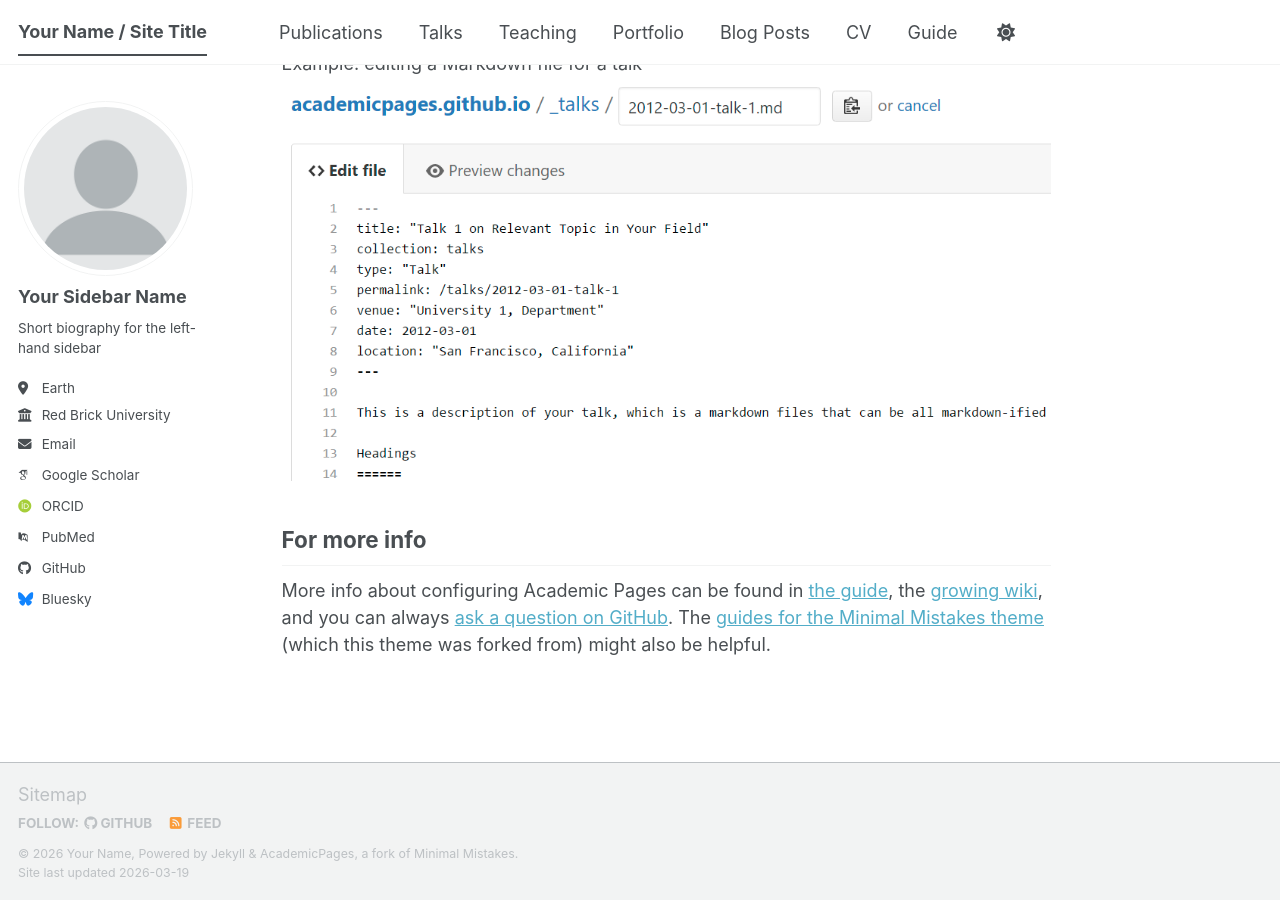
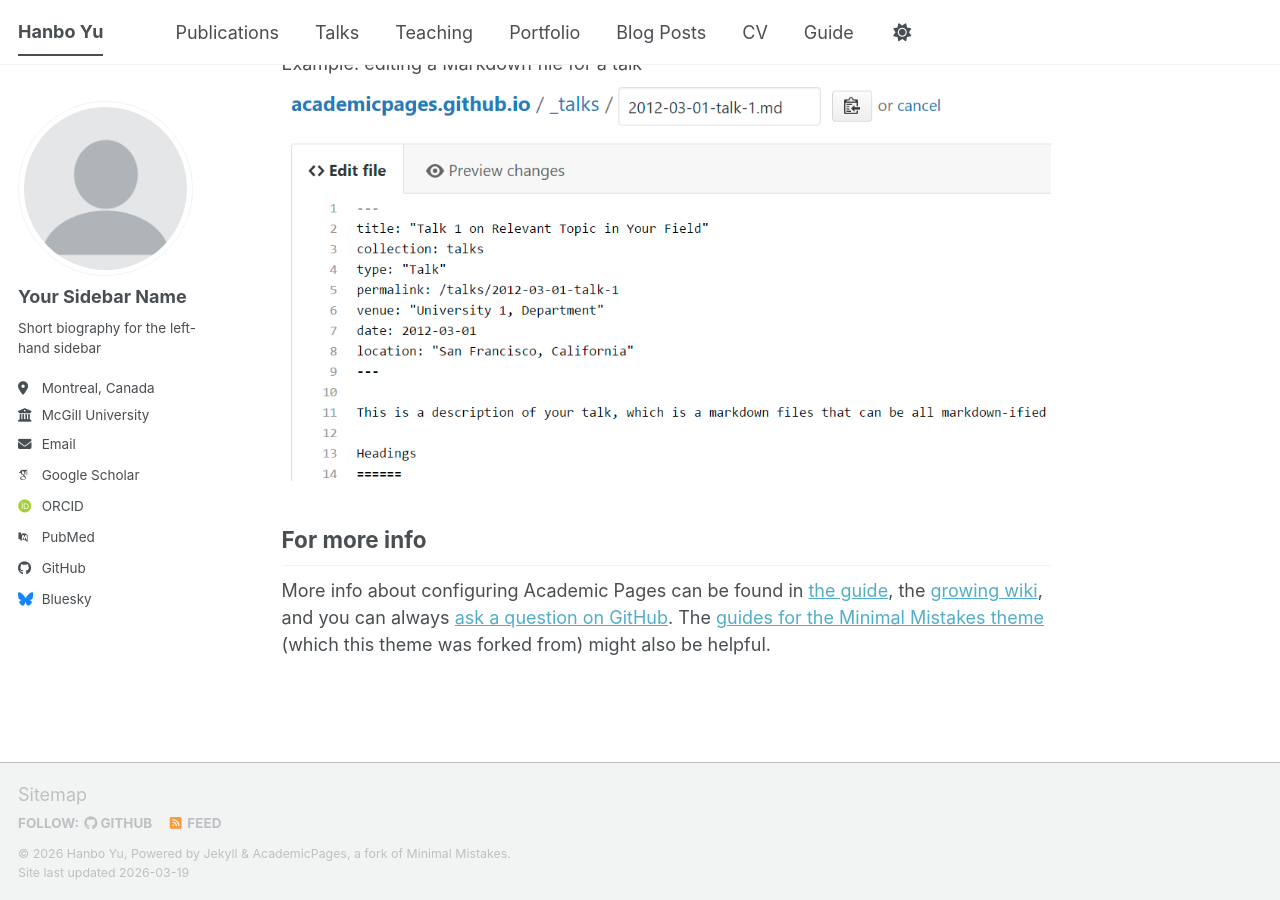
Before and after one commit to Hanbo-Yu/hanbo_yu.github.io, a Jekyll site: the page built from _pages/about.md, in a window 1280 px wide and 900 px high, scrolled down 2720 px. Built offline with Jekyll 4.4.1, drawn with Linux system fonts in a browser that asks for light colours; some web fonts are replaced; a script bundle is joined from its source files by our own code; library files that are not in the unit come from our copies.

Commit message:
Test editing

```diff
--- a/_config.yml
+++ b/_config.yml
@@ -9,14 +9,14 @@
 # Basic Site Settings
 locale                   : "en-US"
 site_theme               : "default" # The available themes options are "default", "air", "sunrise", "mint", "dirt" and "contrast"
-title                    : "Your Name / Site Title"
+title                    : "Hanbo Yu"
 title_separator          : "-"
-name                     : &name "Your Name"
+name                     : &name "Hanbo Yu"
 description              : &description "Your Name's academic portfolio"   # Update this with a general description of your site, this is the default if not overridden by a page
-url                      : https://academicpages.github.io # The base hostname & protocol for your site e.g. "https://[your GitHub username].github.io",
+url                      : https://hanbo-yu.github.io # The base hostname & protocol for your site e.g. "https://[your GitHub username].github.io",
                                                            # or if you already have some other page hosted on Github then use "https://[your GitHub username].github.io/[Your Repo Name]"
 baseurl                  : "" # the subpath of your site, e.g. "/blog"
-repository               : "academicpages/academicpages.github.io"
+repository               : "Hanbo-Yu/hanbo_yu.github.io"
 
 # Site Author - The following control what appear as part of the author content on the side bar.
 #               If a field is blank the icon and link will not appear, otherwise it will be shown.
@@ -27,8 +27,8 @@
   name             : "Your Sidebar Name"
   pronouns         : # example: "she/her"
   bio              : "Short biography for the left-hand sidebar"
-  location         : "Earth"
-  employer         : "Red Brick University"
+  location         : "Montreal, Canada"
+  employer         : "McGill University"
   uri              : # URL
   email            : "none@example.org"
 
```
